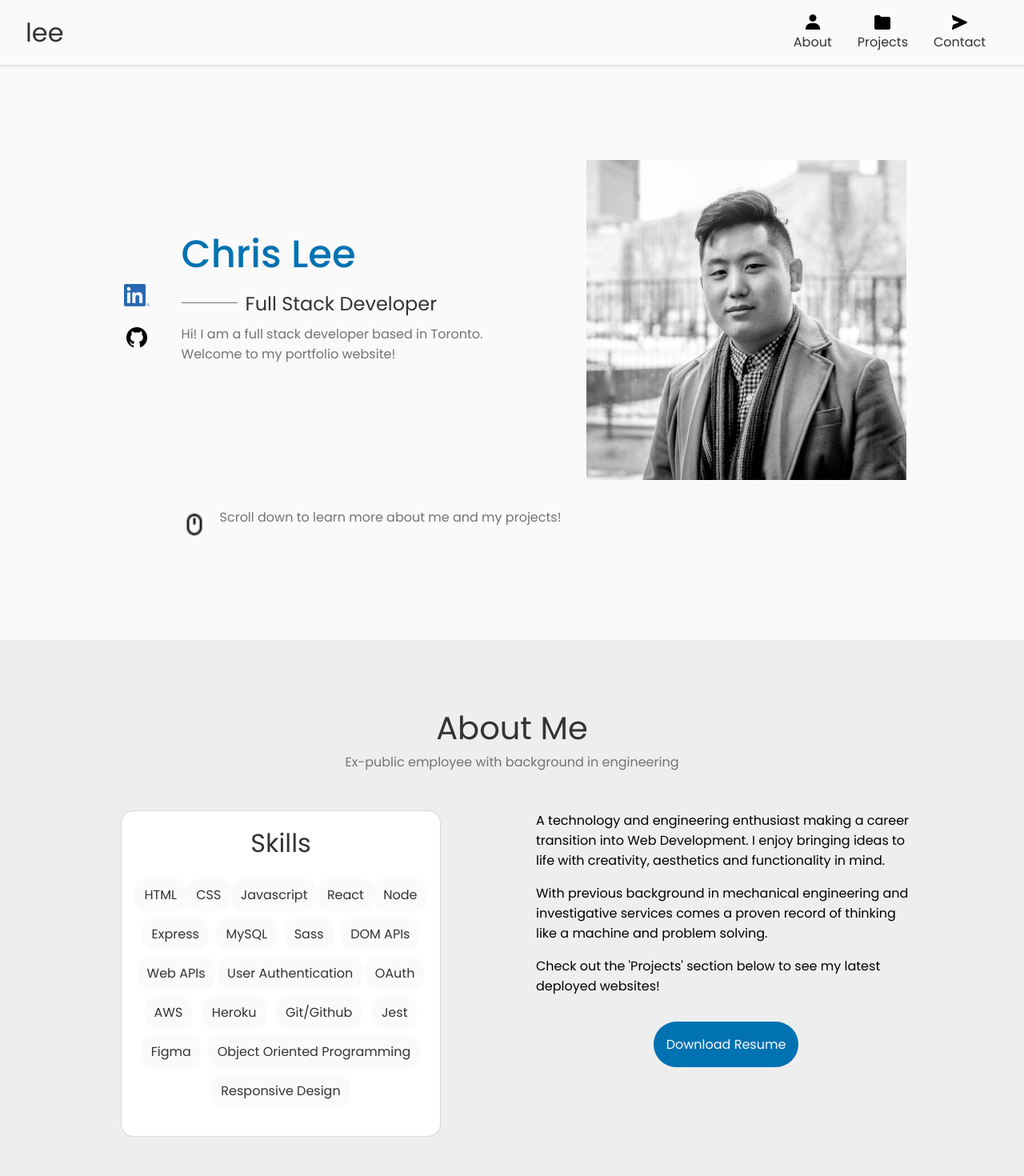
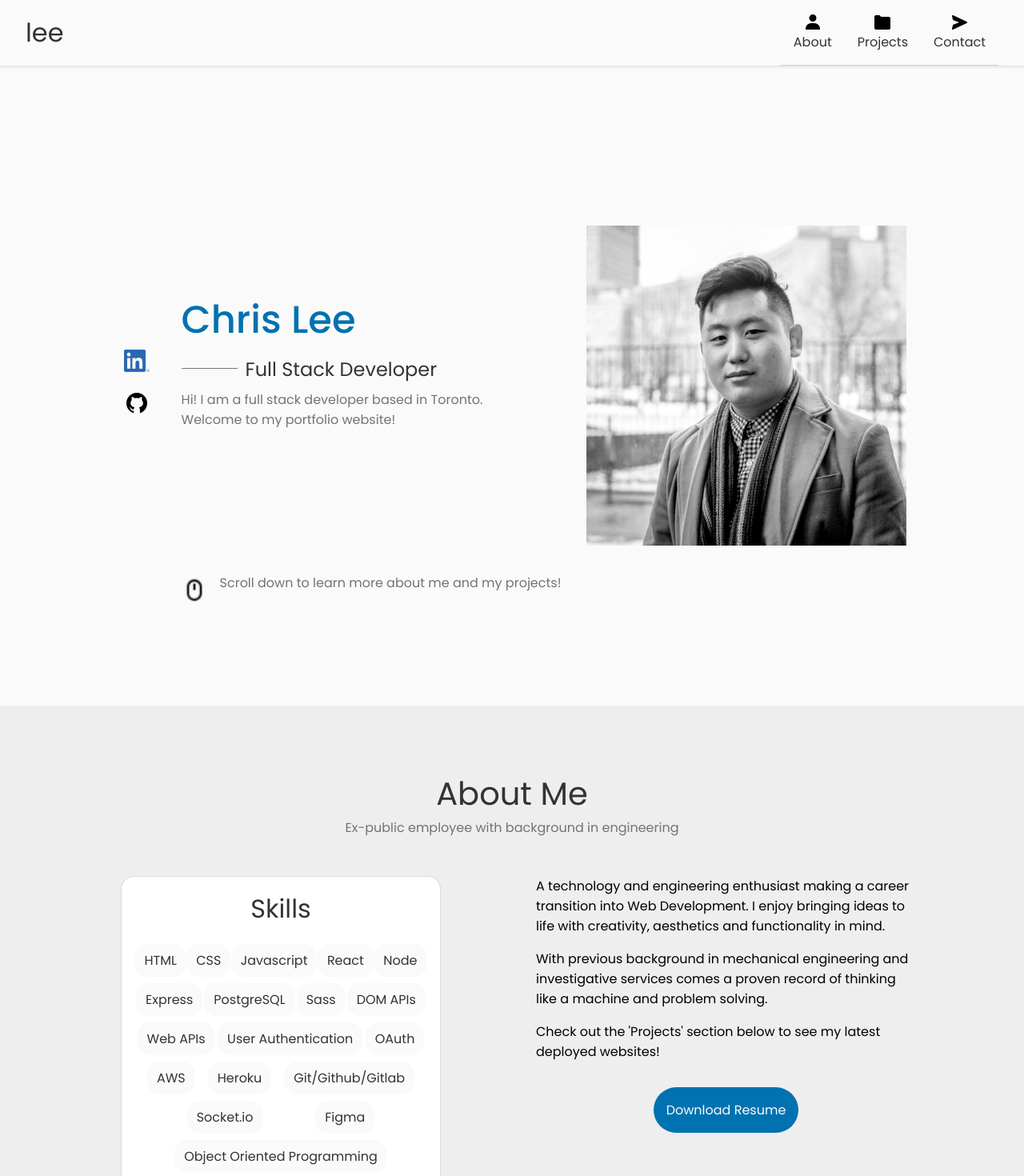
Before and after one commit to dkrj45/chris-chan-ho-lee-portfolio, a React (Create React App) app: page /Home in a window 1280 px wide. Shown: the top 1470 px of the page at 80% size. Built offline with nearby package versions, Linux system fonts and the light colour scheme; the HTML template or start-up script is replaced by a standard one.

Commit message:
header mobile menu toggler design changes

```diff
--- a/src/components/About/About.js
+++ b/src/components/About/About.js
@@ -1,24 +1,25 @@
-import './About.scss';
-import resume from '../../assets/files/resume-chris-lee.pdf';
+import "./About.scss";
+import resume from "../../assets/files/resume-chris-lee.pdf";
 
 function About() {
-
   return (
-        <div id='about' className='about'>
-            <h2 className='about__title'>About Me</h2>
-            <p className='about__subtitle'>Ex-public employee with background in engineering</p>
-            <div className='about__tablet-aligner'>
-                <div className='about__tablet-divider'>
-                    <div className='about__skills-container'>
-                        <h3 className='about__skills-title'>Skills</h3>
-                        <ul className='about__skills-list'>
+    <div id="about" className="about">
+      <h2 className="about__title">About Me</h2>
+      <p className="about__subtitle">
+        Ex-public employee with background in engineering
+      </p>
+      <div className="about__tablet-aligner">
+        <div className="about__tablet-divider">
+          <div className="about__skills-container">
+            <h3 className="about__skills-title">Skills</h3>
+            <ul className="about__skills-list">
               <li>HTML</li>
               <li>CSS</li>
               <li>Javascript</li>
               <li>React</li>
               <li>Node</li>
               <li>Express</li>
-                            <li>MySQL</li>
+              <li>PostgreSQL</li>
               <li>Sass</li>
               <li>DOM APIs</li>
               <li>Web APIs</li>
@@ -26,19 +27,36 @@ function About() {
               <li>OAuth</li>
               <li>AWS</li>
               <li>Heroku</li>
-                            <li>Git/Github</li>
-                            <li>Jest</li>
+              <li>Git/Github/Gitlab</li>
+              <li>Socket.io</li>
               <li>Figma</li>
               <li>Object Oriented Programming</li>
               <li>Responsive Design</li>
             </ul>
           </div>
           <div>
-                        <p className='about__text'>A technology and engineering enthusiast making a career transition into Web Development. I enjoy bringing ideas to life with creativity, aesthetics and functionality in mind.</p>
-                        <p className='about__text'>With previous background in mechanical engineering and investigative services comes a proven record of thinking like a machine and problem solving.</p>
-                        <p className='about__text'>Check out the 'Projects' section below to see my latest deployed websites!</p>
-                        <div className='about__resume-container'>
-                            <a href={resume} download='chris-lee-resume.pdf' className='about__resume'>Download Resume</a>
+            <p className="about__text">
+              A technology and engineering enthusiast making a career transition
+              into Web Development. I enjoy bringing ideas to life with
+              creativity, aesthetics and functionality in mind.
+            </p>
+            <p className="about__text">
+              With previous background in mechanical engineering and
+              investigative services comes a proven record of thinking like a
+              machine and problem solving.
+            </p>
+            <p className="about__text">
+              Check out the 'Projects' section below to see my latest deployed
+              websites!
+            </p>
+            <div className="about__resume-container">
+              <a
+                href={resume}
+                download="chris-lee-resume.pdf"
+                className="about__resume"
+              >
+                Download Resume
+              </a>
             </div>
           </div>
         </div>
--- a/src/components/Contact/Contact.scss
+++ b/src/components/Contact/Contact.scss
@@ -1,5 +1,5 @@
-@use '../../styles/partials/fonts' as *;
-@use '../../styles/partials/mixins' as *;
+@use "../../styles/partials/fonts" as *;
+@use "../../styles/partials/mixins" as *;
 @use "../../styles/partials/variables" as *;
 @use "../../styles//partials//colors" as *;
 
@@ -69,7 +69,7 @@
     }
 
     &::before {
-            content: '';
+      content: "";
       width: 70px;
       height: 1px;
       position: absolute;
@@ -80,7 +80,7 @@
     }
 
     &::after {
-            content: '';
+      content: "";
       width: 70px;
       height: 1px;
       position: absolute;
@@ -108,7 +108,7 @@
       left: 1.25rem;
       padding: 0.25rem;
       background-color: rgb(238, 238, 238);
-            z-index: 10;
+      z-index: 2;
       font-size: 0.75rem;
       color: $text;
     }
@@ -142,7 +142,7 @@
       padding: 0.5rem 1rem;
       border-radius: 2rem;
       border: none;
-            font-family: 'Poppins';
+      font-family: "Poppins";
       font-size: 1rem;
       color: $body;
 
--- a/src/components/Header/Header.js
+++ b/src/components/Header/Header.js
@@ -1,45 +1,105 @@
-import './Header.scss';
-import { Link } from 'react-router-dom'
-import { useState } from 'react'
-import user from '../../assets/icons/user.png';
-import folder from '../../assets/icons/folder.png';
-import send from '../../assets/icons/send.png';
-import menu from '../../assets/icons/menu.png';
+import "./Header.scss";
+import { Link } from "react-router-dom";
+import { useState } from "react";
+import user from "../../assets/icons/user.png";
+import folder from "../../assets/icons/folder.png";
+import send from "../../assets/icons/send.png";
+import menu from "../../assets/icons/menu.png";
+import x from "../../assets/icons/x.png";
 
 function App() {
-
-  let [toggler, setToggler] = useState(false)
+  let [toggler, setToggler] = useState(false);
 
   const toggleNav = () => {
     if (!toggler) {
-      setToggler(true)
+      setToggler(true);
     } else {
-      setToggler(false)
+      setToggler(false);
     }
-  }
+  };
 
   return (
-    <div className='header'>
-      <nav className='nav'>
-        <Link to="/Home" className='nav__logo'>lee</Link>
+    <>
+      {toggler ? <div onClick={toggleNav} className="not-header"></div> : ""}
+      <div
+        className="header"
+        onClick={(e) => {
+          e.stopPropagation();
+        }}
+      >
+        <nav className="nav">
+          <Link to="/Home" className="nav__logo">
+            lee
+          </Link>
+          <div>
+            <div className="nav__options">
+              <a href="#about" className="nav__option-container">
+                <img src={user} alt="user-icon" />
+                <h2 href="about" className="nav__option">
+                  About
+                </h2>
+              </a>
+              <a href="#projects" className="nav__option-container">
+                <img src={folder} alt="folder-icon" />
+                <h2 href="#projects" className="nav__option">
+                  Projects
+                </h2>
+              </a>
+              <a href="#contact" className="nav__option-container">
+                <img src={send} alt="send-icon" />
+                <h2 href="#contact" className="nav__option">
+                  Contact
+                </h2>
+              </a>
+            </div>
+          </div>
+          <img
+            onClick={toggleNav}
+            className="nav__toggle"
+            src={toggler ? x : menu}
+            alt="menu-icon"
+          />
+        </nav>
         <div>
-          <div className='nav__options'>
-            <a href='#about' className='nav__option-container'><img src={user} alt='user-icon'/><h2 href='about' className='nav__option'>About</h2></a>
-            <a href='#projects'className='nav__option-container'><img src={folder} alt='folder-icon' /><h2 href='#projects' className='nav__option'>Projects</h2></a>
-            <a href='#contact' className='nav__option-container'><img src={send} alt='send-icon' /><h2 href='#contact' className='nav__option'>Contact</h2></a>
-          </div>
+          {toggler ? (
+            <div className="nav__options--toggled">
+              <a
+                href="#about"
+                onClick={toggleNav}
+                className="nav__option-container"
+              >
+                <img src={user} alt="user-icon" />
+                <h2 href="about" className="nav__option">
+                  About
+                </h2>
+              </a>
+              <a
+                href="#projects"
+                onClick={toggleNav}
+                className="nav__option-container"
+              >
+                <img src={folder} alt="folder-icon" />
+                <h2 href="#projects" className="nav__option">
+                  Projects
+                </h2>
+              </a>
+              <a
+                href="#contact"
+                onClick={toggleNav}
+                className="nav__option-container"
+              >
+                <img src={send} alt="send-icon" />
+                <h2 href="#contact" className="nav__option">
+                  Contact
+                </h2>
+              </a>
+            </div>
+          ) : (
+            <div></div>
+          )}
         </div>
-        <img onClick={toggleNav} className='nav__toggle' src={menu} alt='menu-icon' />
-      </nav>
-      <div>
-        {toggler ?
-          <div className='nav__options--toggled'>
-          <a href='#about' className='nav__option-container'><img src={user} alt='user-icon'/><h2 href='about' className='nav__option'>About</h2></a>
-          <a href='#projects'className='nav__option-container'><img src={folder} alt='folder-icon' /><h2 href='#projects' className='nav__option'>Projects</h2></a>
-          <a href='#contact' className='nav__option-container'><img src={send} alt='send-icon' /><h2 href='#contact' className='nav__option'>Contact</h2></a>
-        </div>:<div></div>}
       </div>
-    </div>
+    </>
   );
 }
 
--- a/src/components/Header/Header.scss
+++ b/src/components/Header/Header.scss
@@ -1,24 +1,37 @@
-@use '../../styles/partials/fonts' as *;
-@use '../../styles/partials/mixins' as *;
+@use "../../styles/partials/fonts" as *;
+@use "../../styles/partials/mixins" as *;
 @use "../../styles/partials/variables" as *;
 @use "../../styles//partials/colors" as *;
 
-@keyframes slide {
+@keyframes open {
   from {
-        position: absolute;
-        right: -18.75rem;
+    width: 0;
   }
 
   to {
-        right: 1rem;
+    width: 150px;
   }
 }
 
-.header{
-    box-shadow: 0 1px 4px rgba(0, 0, 0, 0.15);
-    position: absolute;
+.not-header {
+  position: fixed;
+  left: 0;
   top: 0;
   width: 100%;
+  height: 100%;
+  overflow: auto;
+  background-color: rgb(0, 0, 0);
+  background-color: rgba(0, 0, 0, 0.3);
+  z-index: 3;
+}
+
+.header {
+  box-shadow: 0 1px 4px rgba(0, 0, 0, 0.15);
+  position: sticky;
+  top: 0;
+  width: 100%;
+  background-color: $body;
+  z-index: 3;
 }
 .nav {
   display: flex;
@@ -52,9 +65,10 @@
     display: flex;
     flex-direction: column;
     align-items: center;
+    width: 100%;
     padding: 1rem;
     text-decoration: none;
-        border-radius: 1rem;
+    border-bottom: 1px solid lightgray;
 
     &:hover {
       background-color: $container;
@@ -78,17 +92,20 @@
 
   &__options--toggled {
     display: flex;
+    flex-direction: column;
     align-items: center;
-        justify-content: space-around;
+    justify-content: flex-start;
     position: absolute;
-        right: 1rem;
-        width: 18.75rem;
-        height: 5rem;
-        background-color: rgb(238, 238, 238);
+    right: 0;
+    width: 150px;
+    height: calc(100vh - 48px);
+    background-color: $body;
     margin: 0;
     padding: 0;
-        border-radius: 1rem;
-        border: solid 1px rgba(0,0,0,0.1);
-        animation: slide 1s
+    animation: open 0.2s ease-in-out;
+
+    &:first-child {
+      border-top: 1px solid lightgray;
     }
   }
+}
```
Also changed, not shown: src/components/Hero/Hero.scss (+3 -5 lines), src/assets/icons/x.png (added). Lines whose indentation alone changed are shown as unchanged.
